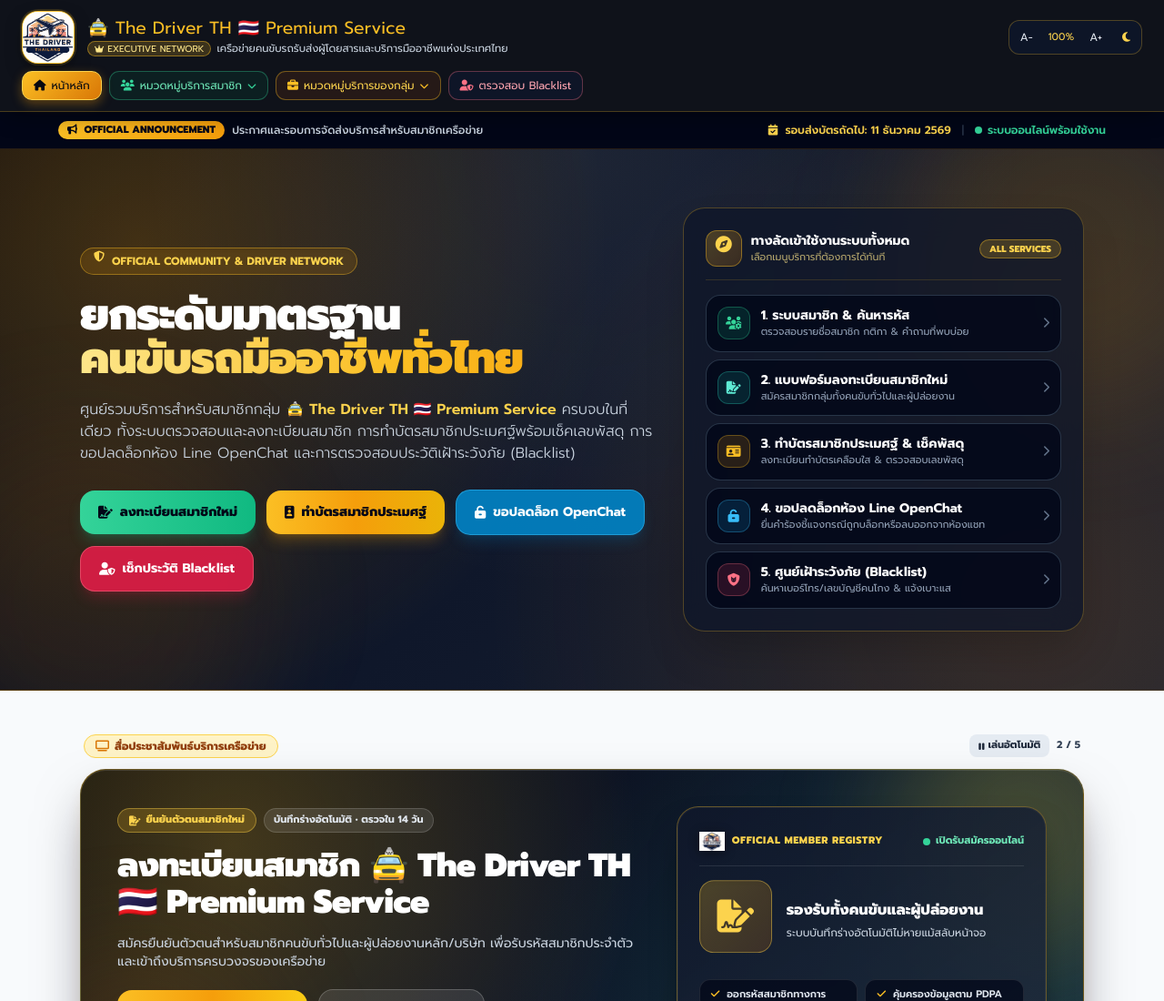
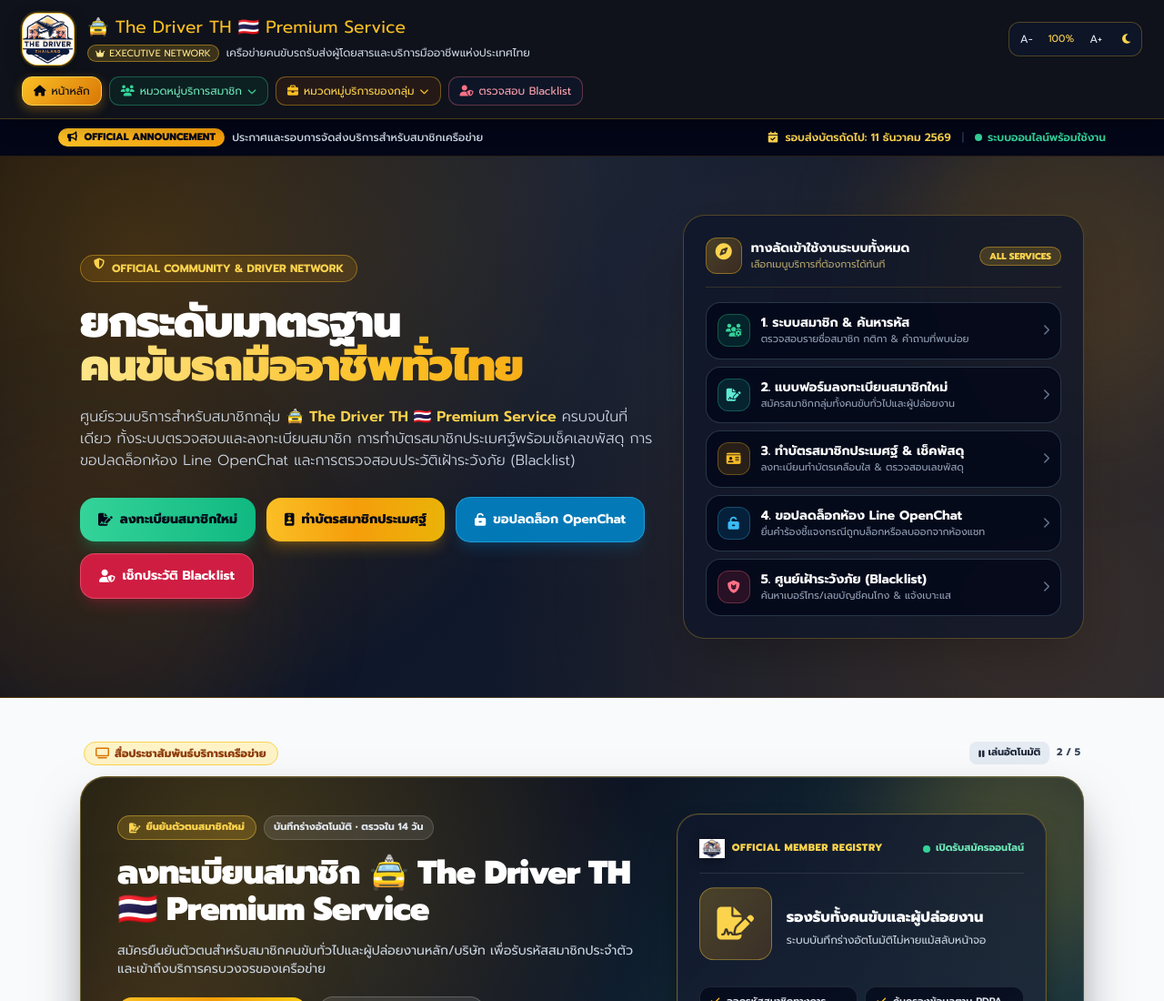
Before and after one commit to AboutmeProcess/TheDriverThailand, a plain HTML site: page index.html in a window 1280 px wide. Shown: the top 1100 px of the page at 91% size. Drawn offline with nearby package versions, Linux system fonts and the light colour scheme.

Commit message:
Update index.html

```diff
--- a/index.html
+++ b/index.html
@@ -246,16 +246,17 @@
     .tdt-global-nav-inner {
       max-width: 1280px;
       margin: 0 auto;
-      padding: 10px 16px;
+      padding: 12px 16px;
       display: flex;
       flex-direction: column;
       align-items: flex-start;
       justify-content: flex-start;
-      gap: 8px;
+      gap: 11px;
     }
     @media (min-width: 640px) {
       .tdt-global-nav-inner {
-        padding: 12px 24px;
+        padding: 14px 24px;
+        gap: 12px;
       }
     }
     .tdt-nav-top-row {
@@ -269,9 +270,9 @@
     .tdt-global-brand {
       display: inline-flex;
       align-items: center;
-      gap: 12px;
+      gap: 14px;
       font-size: 16px;
-      line-height: 1.25;
+      line-height: 1.3;
       font-weight: 400;
       color: #fbbf24;
       text-decoration: none;
@@ -282,7 +283,9 @@
       display: inline-flex;
       flex-direction: column;
       align-items: flex-start;
-      line-height: 1.2;
+      justify-content: center;
+      gap: 7px;
+      line-height: 1.3;
       font-weight: 400;
     }
     .tdt-brand-subline-row {
@@ -290,9 +293,9 @@
       flex-wrap: wrap;
       align-items: center;
       justify-content: flex-start;
-      gap: 6px;
-      margin-top: 3px;
-      font-size: 11.5px;
+      gap: 8px;
+      margin-top: 0;
+      font-size: 12px;
       font-weight: 400;
       color: #cbd5e1;
       text-align: left;
@@ -300,15 +303,15 @@
     .tdt-brand-exec-pill {
       display: inline-flex;
       align-items: center;
-      gap: 4px;
+      gap: 5px;
       background: rgba(251, 191, 36, 0.18);
       border: 1px solid rgba(251, 191, 36, 0.45);
       color: #fde68a;
-      font-size: 10px;
+      font-size: 10.5px;
       font-weight: 400;
-      padding: 1.5px 7px;
+      padding: 2px 8px;
       border-radius: 999px;
-      line-height: 1.2;
+      line-height: 1.25;
     }
     .tdt-brand-logo-img {
       width: 52px;
```
